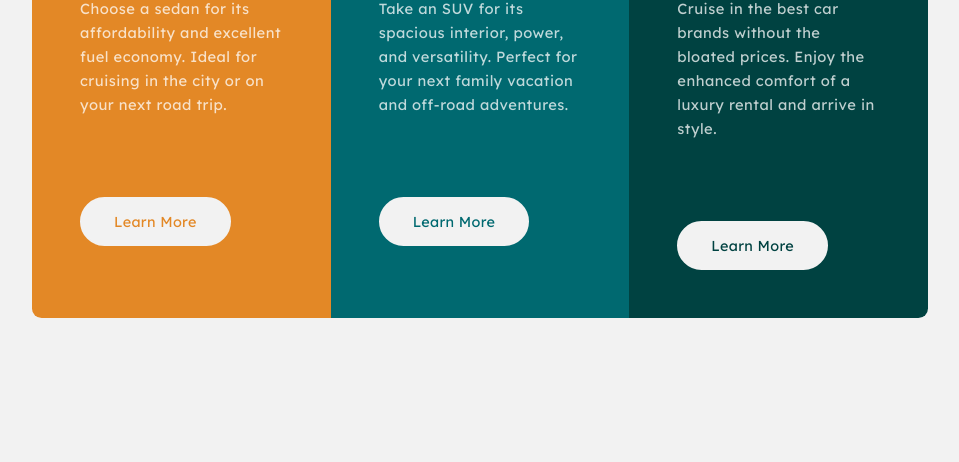
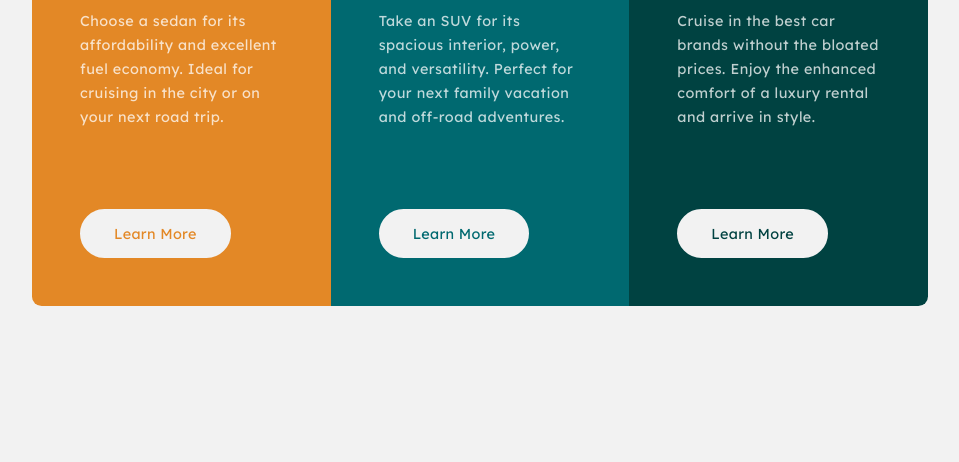
Before and after one commit to mfkutz/cars-mentor, a plain HTML site: page index.html in a window 1280 px wide. Shown: the part 338-800 px from the top of the page, without its empty margins (160-1119 px from the left). Drawn offline with Linux system fonts and the light colour scheme.

Commit message:
font size

```diff
--- a/css/styles.css
+++ b/css/styles.css
@@ -65,7 +65,7 @@ li {
 .text{
     color: var(--Transparent-white-paragraphs);
     font-family: var(--text);
-    font-size: .92rem;
+    font-size: .9rem;
     line-height: 1.5rem;
     letter-spacing: 0.03rem;
 }
```
